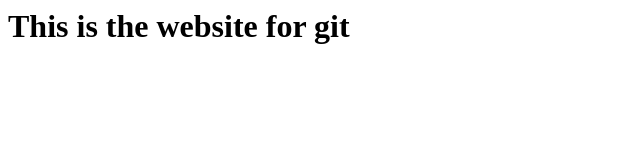
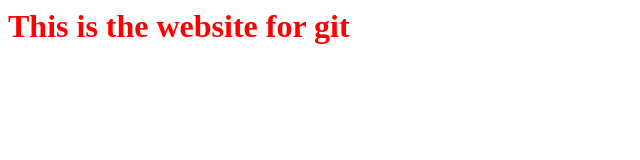
Before and after one commit to NightInvader/sadam_upn_zetta_git_day1, a plain HTML site: page Index.html in a window 1280 px wide. Shown: the whole page, without its empty margins (0-640 px from the left). Drawn offline with Linux system fonts and the light colour scheme; files that its build step writes are made by us from their sources.

Commit message:
[UI] Update Index HTML and Style.css to have red color on text <h1>

```diff
--- a/Index.html
+++ b/Index.html
@@ -3,8 +3,9 @@
         <title>
             Website for git
         </title>
+        <link rel="stylesheet" href="style.css">
     </head>
     <body>
-        <h1>This is the website for git</h1>
+        <h1 class="red-color">This is the website for git</h1>
     </body>
 </html>
--- a/assets/style.css
+++ b/assets/style.css
@@ -0,0 +1,3 @@
+.red-color{
+    color: red;
+}
```
